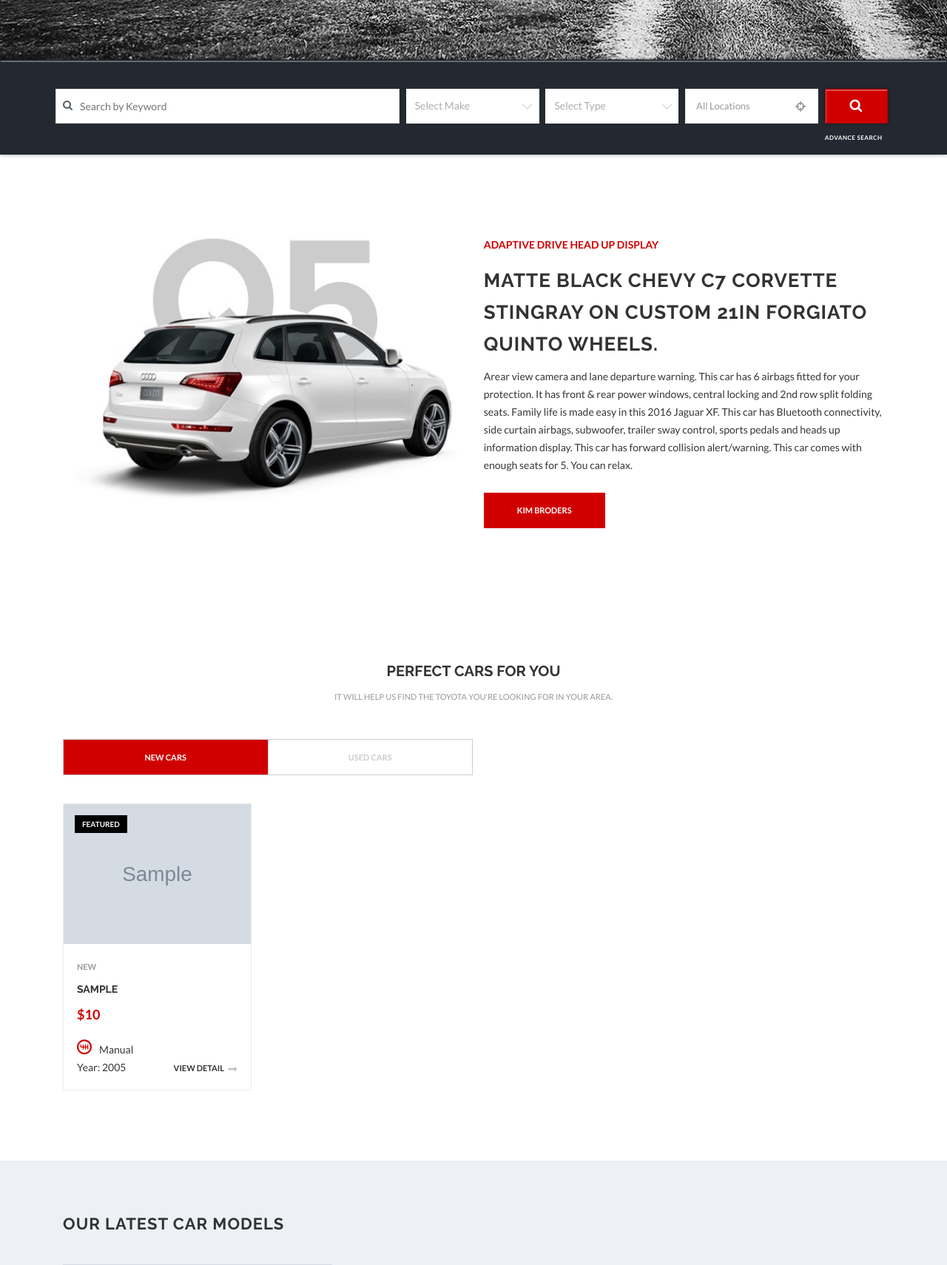
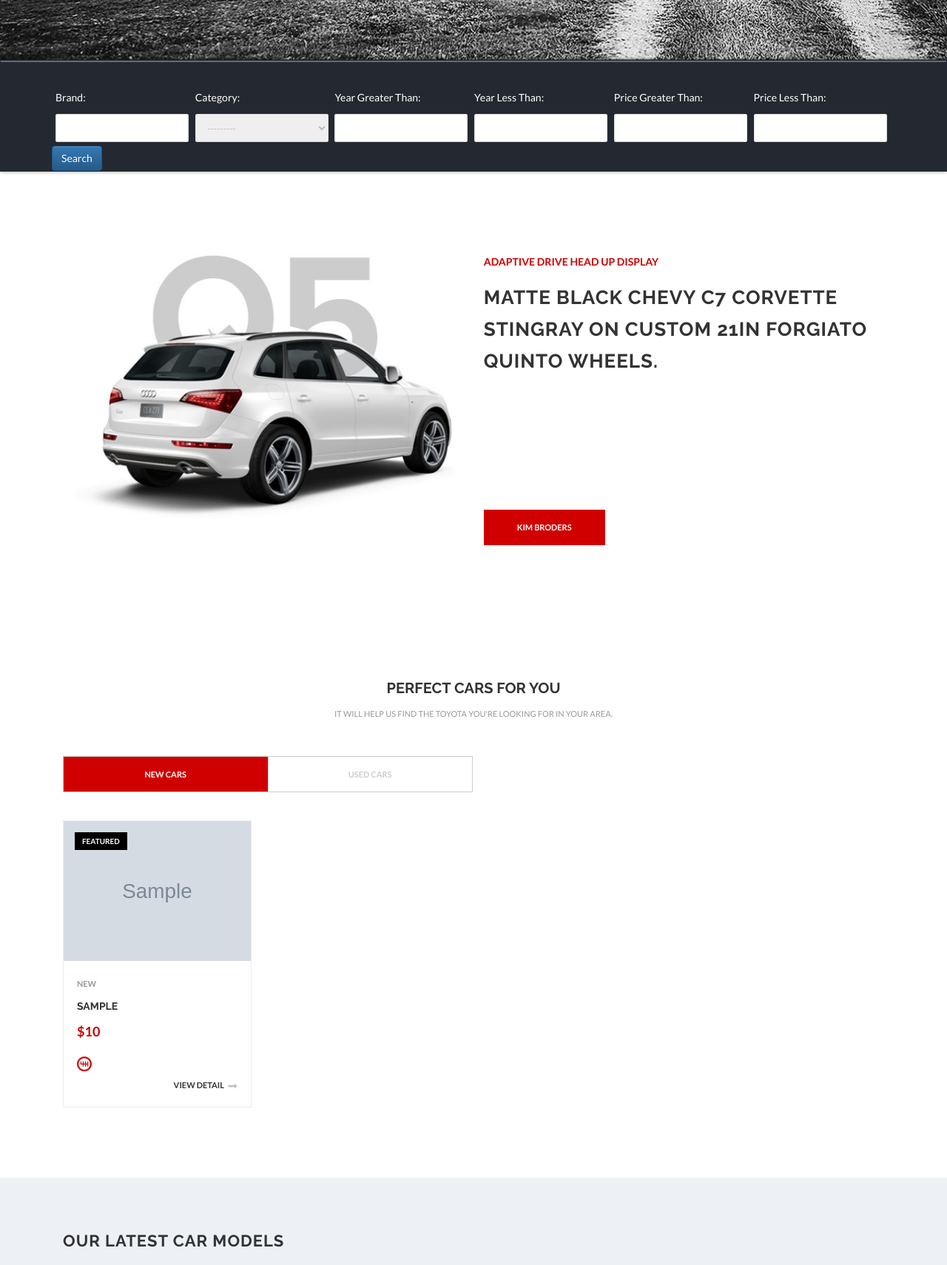
Before and after one commit to yobra254/CarDelearshipSite, a Django app: page / in a window 1280 px wide. Shown: the part 628-2338 px from the top of the page at 74% size. Run offline with Django 3.2, Linux system fonts and the light colour scheme; tables that the repository leaves empty hold one stand-in row (values such as "Sample post"); grey boxes marked "Sample" are stand-in pictures; some libraries are stand-ins or nearby versions; some web fonts are replaced.

Commit message:
Addition of a Filter functionality

```diff
--- /dev/null
+++ b/app/filters.py
@@ -0,0 +1,13 @@
+import django_filters
+from .models import Car
+
+class CarFilter(django_filters.FilterSet):
+    brand = django_filters.CharFilter(lookup_expr='icontains')
+    year_gt = django_filters.NumberFilter(field_name='year', lookup_expr='gt')
+    year_lt = django_filters.NumberFilter(field_name='year', lookup_expr='lt')
+    price_gt = django_filters.NumberFilter(field_name='price', lookup_expr='gt')
+    price_lt = django_filters.NumberFilter(field_name='price', lookup_expr='lt')
+
+    class Meta:
+        model = Car
+        fields = ['category','year','transmission']
--- a/app/views.py
+++ b/app/views.py
@@ -1,16 +1,22 @@
 from django.shortcuts import render
 from .models import Car
+from .filters import CarFilter
 
 # Create your views here.
 def index(request):
     new_cars= Car.objects.filter(category= 'New')[:6]
     used_cars= Car.objects.filter(category= 'Used')[:6]
     latest_cars = Car.objects.all().order_by('-date')[:5]
+    all = Car.objects.all()
+    myFilter = CarFilter(request.GET, queryset = all)
+    all = myFilter.qs
 
     context={
         'new_cars':new_cars,
         'used_cars':used_cars,
-        'latest_cars':latest_cars
+        'latest_cars':latest_cars,
+        'all':all,
+        'myFilter':myFilter,
     }
 
     return render(request,'index.html', context)
--- a/cardealer/settings.py
+++ b/cardealer/settings.py
@@ -39,6 +39,7 @@
     'django.contrib.messages',
     'django.contrib.staticfiles',
     'app',
+    'django_filters',
     'dealers',
 
 ]
--- a/static_in_project/assets/css/color.css
+++ b/static_in_project/assets/css/color.css
@@ -19,7 +19,7 @@
 font: Normal 14px/24px "Lato", sans-serif;
 letter-spacing: 0px;
 text-transform: none;
-color: #363636 !important;
+color: #fff;
 }
 header .logo {
 margin-top: 0px;
--- a/templates/index.html
+++ b/templates/index.html
@@ -37,103 +37,35 @@
 						<div class="row">
 							<!--Element Section Start-->
 							<div class="main-search">
-								<form>
-									<div class="col-lg-5 col-md-5 col-sm-12 col-xs-12">
-										<div class="search-input"> <i class="icon-search2"></i>
-											<input type="text" placeholder="Search by Keyword" />
-										</div>
+								<form method="GET" action="">
+									<div class="col-lg-2 col-md-2 col-sm-4 col-xs-4">
+										<p>Brand:</p>
+										{{myFilter.form.brand}}
 									</div>
-									<div class="col-lg-2 col-md-2 col-sm-3 col-xs-12">
-										<div class="select-dropdown">
-											<select class="chosen-select">
-												<option value="" selected="selected">Select Make</option>
-												<option value="Alfa Romeo">Alfa Romeo</option>
-												<option value="Alpine">Alpine</option>
-												<option value="Aston Martin">Aston Martin</option>
-												<option value="Audi">Audi</option>
-												<option value="Bently">Bently</option>
-												<option value="BMW">BMW</option>
-												<option value="Bugatti">Bugatti</option>
-												<option value="Ferrari">Ferrari</option>
-												<option value="Fiat">Fiat</option>
-												<option value="Lamborghini">Lamborghini</option>
-												<option value="Lancia">Lancia</option>
-												<option value="Land Rover">Land Rover</option>
-												<option value="Maserati">Maserati</option>
-												<option value="McLaren">McLaren</option>
-												<option value="Mercedes-Benz">Mercedes-Benz</option>
-												<option value="Mini">Mini</option>
-												<option value="Opel">Opel</option>
-												<option value="Peugeot">Peugeot</option>
-												<option value="Porsche">Porsche</option>
-												<option value="Renault">Renault</option>
-												<option value="Rolls-Royce">Rolls-Royce</option>
-												<option value="Vauxhall">Vauxhall</option>
-												<option value="Volkswagen">Volkswagen</option>
-											</select>
-										</div>
+									<div class="col-lg-2 col-md-2 col-sm-4 col-xs-4">
+										<p>Category:</p>
+										{{myFilter.form.category}}
 									</div>
-									<div class="col-lg-2 col-md-2 col-sm-3 col-xs-12">
-										<div class="select-dropdown">
-											<select  class="chosen-select">
-												<option selected="selected">Select Type</option>
-												<option value="Vehicles">Vehicles</option>
-												<option value="Motors">Motors</option>
-												<option value="Cars and Races">Cars and Races</option>
-											</select>
-										</div>
+									<div class="col-lg-2 col-md-2 col-sm-4 col-xs-4">
+										<p>Year Greater Than:</p>
+										{{myFilter.form.year_gt}}
 									</div>
-									<div class="col-lg-2 col-md-2 col-sm-3 col-xs-12">
-										<!--    <div class="select-location">
-                                    <input type="text" placeholder="Select Location" />
-                                    <a href="#"><i class="icon-hair-cross"></i></a>
-                                </div>-->
-										<div class="select-location">
-											<div class="select-location" id="cs-top-select-holder">
-												<div class="cs_searchbox_div">
-													<input type="text" name="cs_" class="form-control cs_search_location_field" placeholder="All Locations" autocomplete="off">
-													<input type="hidden" value="" name="location" class="search_keyword">
-													<div class="cs_location_autocomplete" style="width: 260px; left: 1042.5px; top: 751px; display: none;"></div>
-												</div>
-												<a class="location-btn pop" href="javascript:void(0);" id="popup"><i class="icon-target3"></i></a>
-												<div class="select-popup" id="popup1"> <a id="cs_close" class="cs-location-close-popup"><i class="cs-color icon-times"></i></a>
-													<p>Show With in</p>
-													<div class="slider slider-horizontal">
-														<div class="slider-track">
-															<div class="slider-track-low" style="left: 0px; width: 0%;"></div>
-															<div class="slider-selection" style="left: 0%; width: 100%;"></div>
-															<div class="slider-track-high" style="right: 0px; width: 0%;"></div>
-															<div class="slider-handle min-slider-handle round" style="left: 100%;" tabindex="0"></div>
-															<div class="slider-handle max-slider-handle round hide" style="left: 0%;" tabindex="0"></div>
-														</div>
-														<div class="tooltip tooltip-main top" style="left: 100%; margin-left: 0px;">
-															<div class="tooltip-arrow"></div>
-															<div class="tooltip-inner">500</div>
-														</div>
-														<div class="tooltip tooltip-min top" style="display: none;">
-															<div class="tooltip-arrow"></div>
-															<div class="tooltip-inner"></div>
-														</div>
-														<div class="tooltip tooltip-max top" style="display: none;">
-															<div class="tooltip-arrow"></div>
-															<div class="tooltip-inner"></div>
-														</div>
-													</div>
-													<input type="text" data-slider-value="200" data-slider-step="20" data-slider-max="500" data-slider-min="0" name="radius" id="ex6392375604" style="display: none;" data-value="500" value="500">
-													<span id="ex6CurrentSliderValLabel_job"><span id="ex6SliderVal392375604">500</span>Miles</span>
-													<p class="my-location">of <i class="cs-color icon-location-arrow"></i><a onClick="cs_get_location(this)" class="cs-color">My location</a></p>
-												</div>
-											</div>
-											<input type="text" name="cs_" class="cs-geo-location form-control txt-field geo-search-location" style="display:none;" onChange="this.form.submit()">
-											<div style="display:none;" class="cs-undo-select"> <i class="icon-times"></i> </div>
-										</div>
+									<div class="col-lg-2 col-md-2 col-sm-4 col-xs-4">
+										<p>Year Less Than:</p>
+										{{myFilter.form.year_lt}}
 									</div>
-									<div class="col-lg-1 col-md-1 col-sm-3 col-xs-12">
-										<div class="search-btn">
-											<input type="button" value="submit" class="cs-bgcolor">
-											<label><a href="#">ADVANCE SEARCH</a></label>
-										</div>
+									<div class="col-lg-2 col-md-2 col-sm-4 col-xs-4">
+										<p>Price Greater Than:</p>
+										{{myFilter.form.price_gt}}
 									</div>
+									<div class="col-lg-2 col-md-2 col-sm-4 col-xs-4">
+										<p>Price Less Than:</p>
+										{{myFilter.form.price_lt}}
+									</div>
+
+                                    <br>
+									<button class="btn btn-primary" type="submit">Search</button>
+
 								</form>
 							</div>
 							<!--Element Section End-->
```
